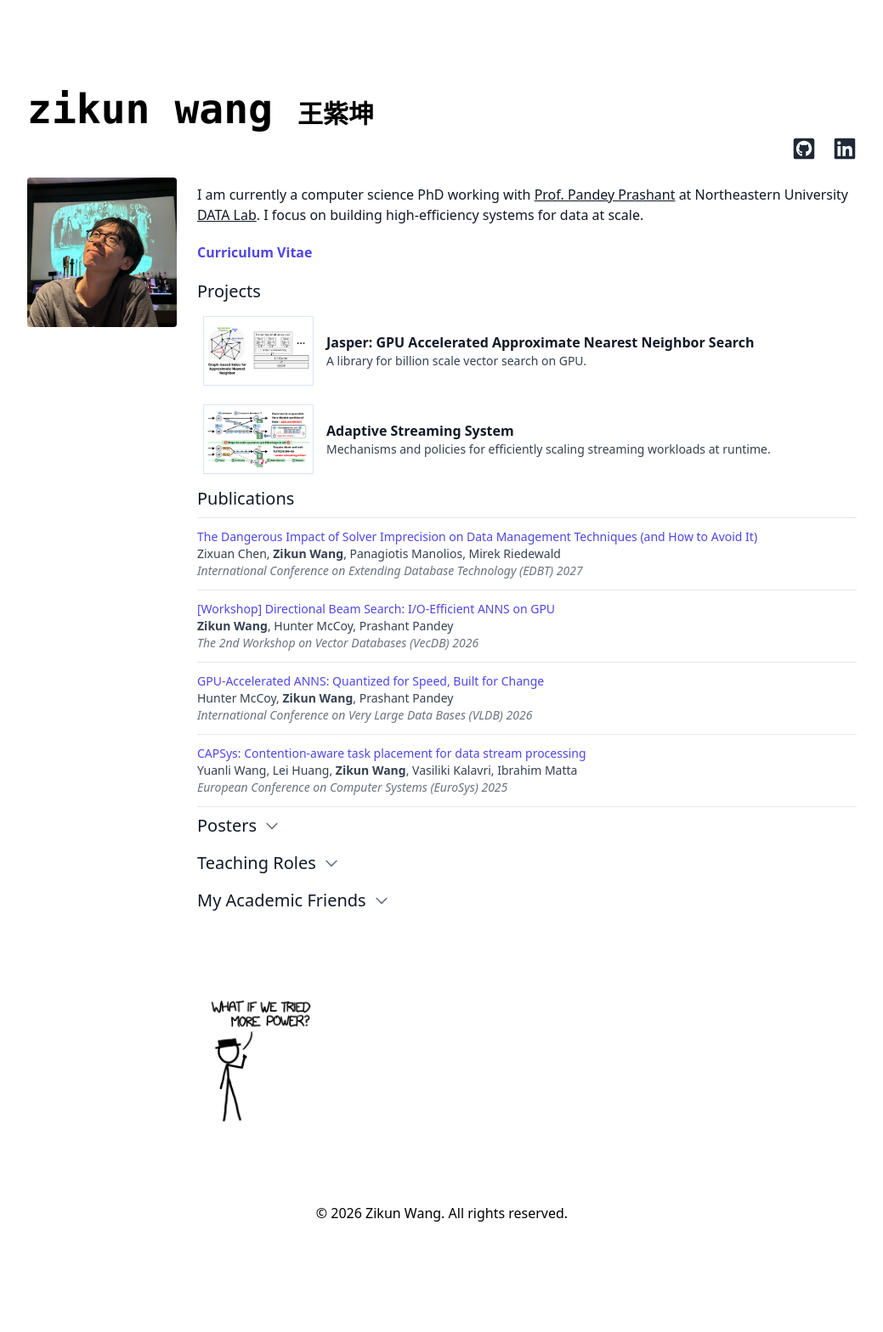
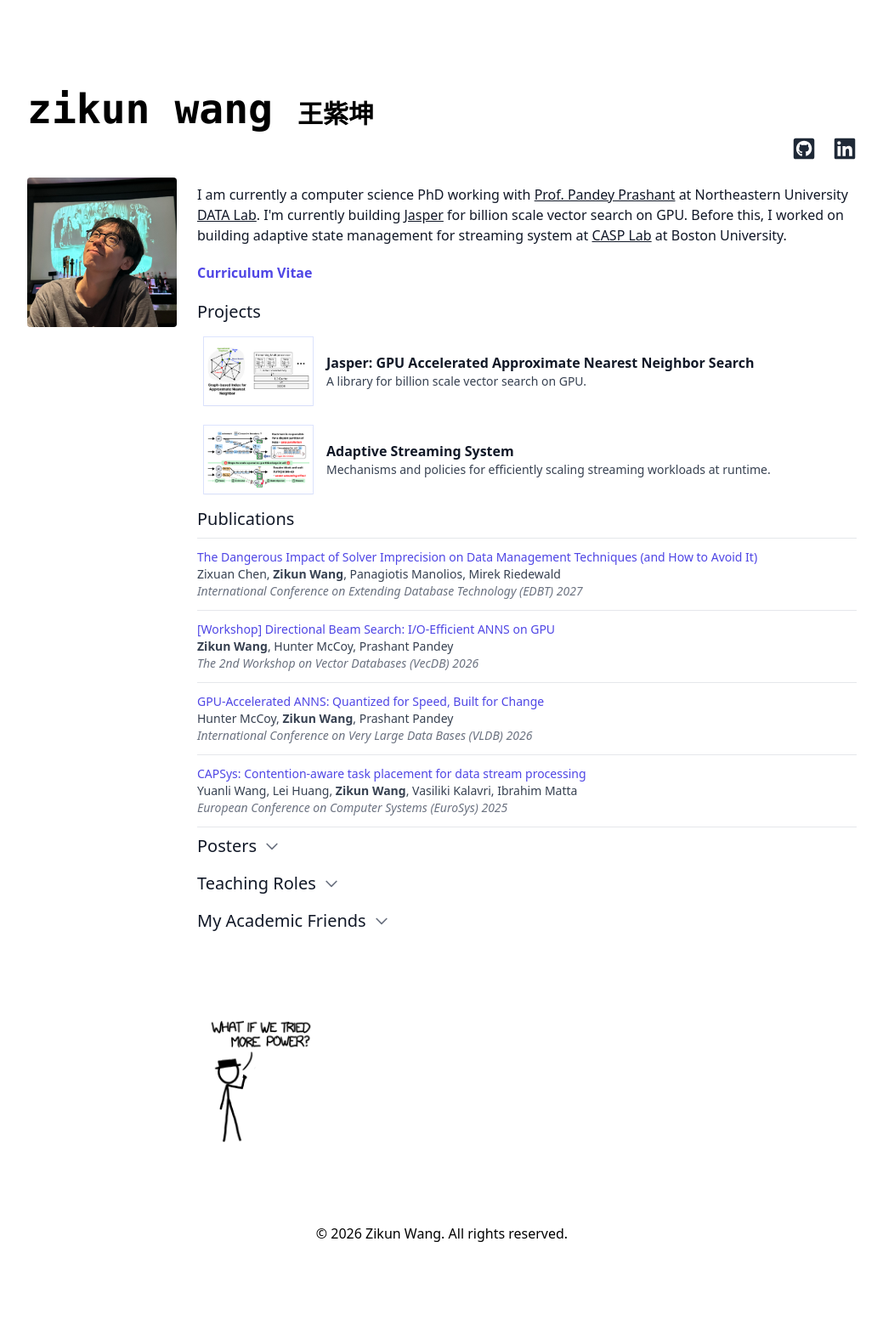
Before and after one commit to zikunw/zikunw.github.io, a Jekyll site: the page built from index.html, in a window 1280 px wide. Shown: the whole page at 85% size, without its empty margins (120-1159 px from the left). Built offline with Jekyll 4.4.1, drawn with Linux system fonts in a browser that asks for light colours; nearby versions of some CDN libraries; before the commit the page ends 1544 px from its top, so only the background shows below that.

Commit message:
udpate des

```diff
--- a/index.html
+++ b/index.html
@@ -12,7 +12,7 @@ description: Zikun Wang's personal website.
 
   <div class="flex-grow">
     <p class="text-gray-900 my-2">
-      I am currently a computer science PhD working with <a href="https://prashantpandey.github.io" class="underline">Prof. Pandey Prashant</a> at Northeastern University <a href="https://db.khoury.northeastern.edu/" class="underline">DATA Lab</a>. I focus on building high-efficiency systems for data at scale.
+      I am currently a computer science PhD working with <a href="https://prashantpandey.github.io" class="underline">Prof. Pandey Prashant</a> at Northeastern University <a href="https://db.khoury.northeastern.edu/" class="underline">DATA Lab</a>. I'm currently building <a href="https://github.com/saltsystemslab/jasperpy" class="underline">Jasper</a> for billion scale vector search on GPU. Before this, I worked on building adaptive state management for streaming system at <a href="https://sites.bu.edu/casp/" class="underline">CASP Lab</a> at Boston University.
     </p>
 
     <p class="text-indigo-600 font-semibold my-5">
```
